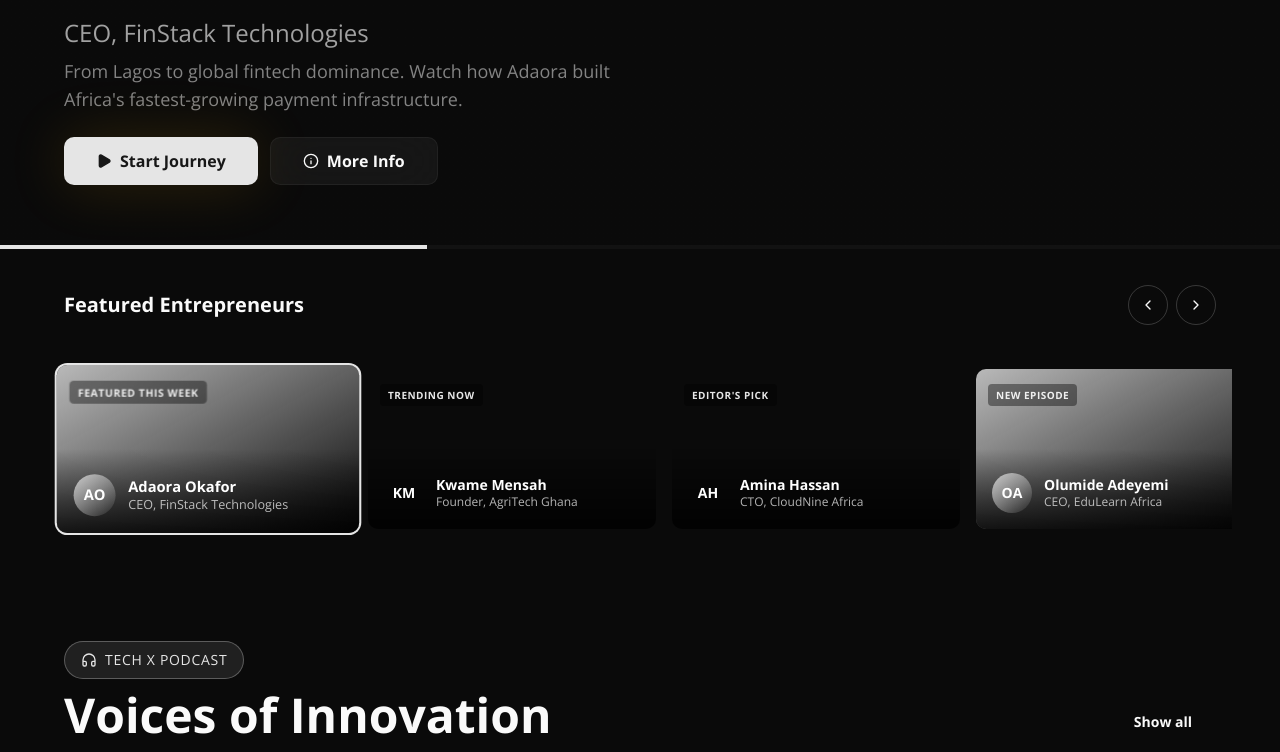
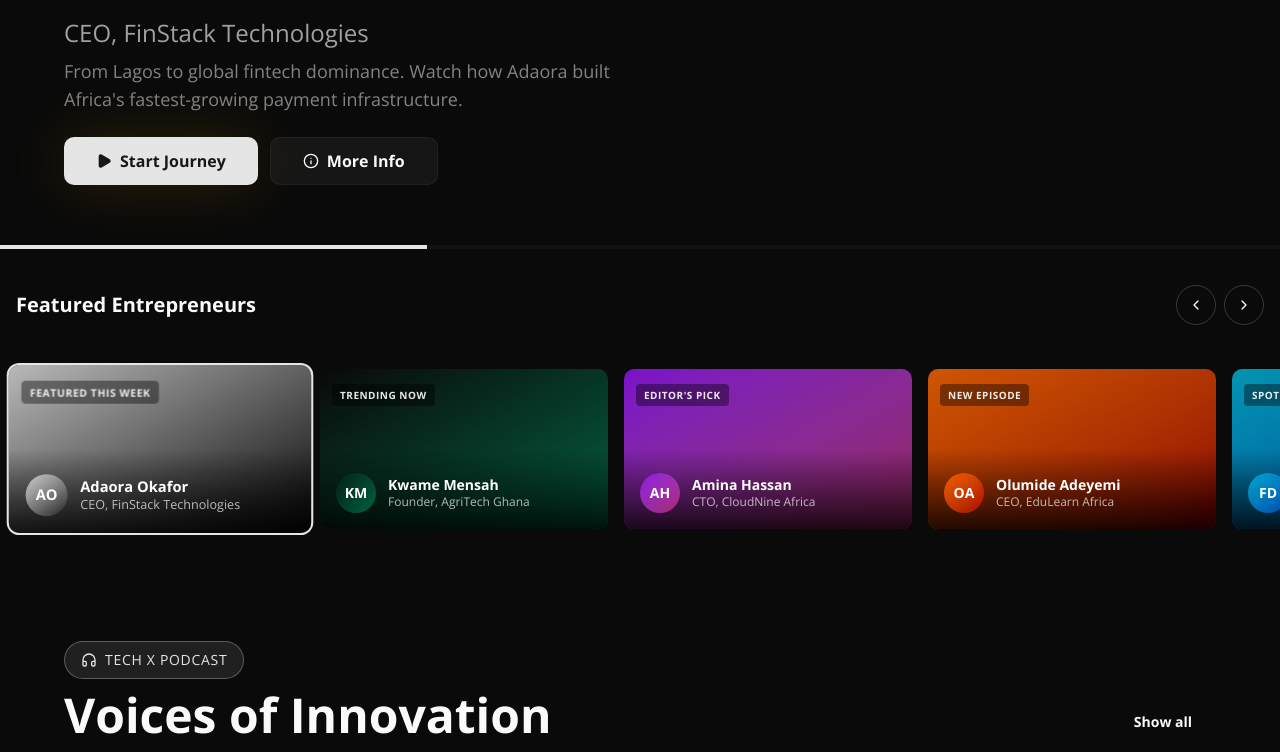
Before and after one commit to DavidWaza/Tech-X, a Next.js app: page / in a window 1280 px wide. Shown: the part 511-1263 px from the top of the page. Built offline with nearby package versions, Linux system fonts and the light colour scheme; a web font is replaced by a local one.

Commit message:
fix: Revert to traditional global css

```diff
--- a/app/components/HeroSection.tsx
+++ b/app/components/HeroSection.tsx
@@ -37,7 +37,7 @@ const featuredContent: FeaturedContent[] = [
     subtitle: "CEO, FinStack Technologies",
     description: "From Lagos to global fintech dominance. Watch how Adaora built Africa's fastest-growing payment infrastructure.",
     videoUrl: "https://www.youtube.com/watch?v=oX7OduG1YmI",
-    thumbnailGradient: "from-primary/80 to-saharan-red/60",
+    thumbnailGradient: "from-primary/80 to-gold-dark/60",
     tag: "Featured This Week",
     initials: "AO"
   },
@@ -47,7 +47,7 @@ const featuredContent: FeaturedContent[] = [
     subtitle: "Founder, AgriTech Ghana",
     description: "Revolutionizing African agriculture through AI-powered solutions. A story of innovation and resilience.",
     videoUrl: "https://www.youtube.com/watch?v=hmtuvNfytjM",
-    thumbnailGradient: "from-kente-green/80 to-nile-blue/60",
+    thumbnailGradient: "from-teal/80 to-emerald-600/60",
     tag: "Trending Now",
     initials: "KM"
   },
@@ -57,7 +57,7 @@ const featuredContent: FeaturedContent[] = [
     subtitle: "CTO, CloudNine Africa",
     description: "Building cloud infrastructure for the continent. How one woman is changing Africa's digital landscape.",
     videoUrl: "https://www.youtube.com/watch?v=5KmopXwjXik",
-    thumbnailGradient: "from-nubian-purple/80 to-primary-dark/70",
+    thumbnailGradient: "from-purple-600/80 to-pink-500/60",
     tag: "Editor's Pick",
     initials: "AH"
   },
@@ -67,7 +67,7 @@ const featuredContent: FeaturedContent[] = [
     subtitle: "CEO, EduLearn Africa",
     description: "Democratizing education across 15 African countries. The journey of Africa's EdTech pioneer.",
     videoUrl: "https://www.youtube.com/watch?v=1_gJp2uAjO0",
-    thumbnailGradient: "from-primary/80 to-deep-brown/60",
+    thumbnailGradient: "from-orange-500/80 to-red-600/60",
     tag: "New Episode",
     initials: "OA"
   },
@@ -77,7 +77,7 @@ const featuredContent: FeaturedContent[] = [
     subtitle: "Founder, HealthBridge",
     description: "Connecting rural communities to healthcare. A mission-driven approach to African healthtech.",
     videoUrl: "https://www.youtube.com/watch?v=5zvnFM2BXqY",
-    thumbnailGradient: "from-nile-blue/80 to-primary/60",
+    thumbnailGradient: "from-cyan-500/80 to-blue-600/60",
     tag: "Spotlight",
     initials: "FD"
   }
@@ -143,7 +143,6 @@ export function HeroSection() {
               ref={videoRef}
               autoPlay
               muted={isMuted}
-              loop
               playsInline
               className="w-full h-full object-cover"
             >
@@ -206,8 +205,8 @@ export function HeroSection() {
       </div>
 
       {/* Carousel Section - Below Video */}
-      <div className="relative bg-background py-8 mt-1 lg:px-16">
-        <div className="container">
+      <div className="relative bg-background py-8 mt-1">
+        <div className="container px-4">
           <div className="flex items-center justify-between mb-4">
             <h2 className="text-xl font-display font-semibold text-foreground">
               Featured Entrepreneurs
@@ -326,7 +325,7 @@ function CarouselCard({ content, isActive, onClick }: CarouselCardProps) {
       onMouseEnter={handleMouseEnter}
       onMouseLeave={handleMouseLeave}
       className={`
-        relative shrink-0 w-72 h-40 rounded-lg overflow-hidden cursor-pointer
+        relative flex-shrink-0 w-72 h-40 rounded-lg overflow-hidden cursor-pointer
         transition-all duration-300 ease-out
         ${isActive ? "ring-2 ring-primary scale-105" : "hover:scale-105"}
       `}
@@ -346,14 +345,14 @@ function CarouselCard({ content, isActive, onClick }: CarouselCardProps) {
       </video>
 
       {/* Gradient Thumbnail */}
-      <div className={`absolute inset-0 bg-linear-to-br ${content.thumbnailGradient} transition-opacity duration-300 ${isHovered ? "opacity-0" : "opacity-100"}`}>
-        <div className="absolute inset-0 bg-linear-to-t from-black/80 via-transparent to-transparent" />
+      <div className={`absolute inset-0 bg-gradient-to-br ${content.thumbnailGradient} transition-opacity duration-300 ${isHovered ? "opacity-0" : "opacity-100"}`}>
+        <div className="absolute inset-0 bg-gradient-to-t from-black/80 via-transparent to-transparent" />
       </div>
 
       {/* Content */}
       <div className="absolute inset-0 p-4 flex flex-col justify-end">
         <div className="flex items-center gap-3">
-          <div className={`w-10 h-10 rounded-full bg-linear-to-br ${content.thumbnailGradient} flex items-center justify-center text-white font-bold text-sm`}>
+          <div className={`w-10 h-10 rounded-full bg-gradient-to-br ${content.thumbnailGradient} flex items-center justify-center text-white font-bold text-sm`}>
             {content.initials}
           </div>
           <div>
```
